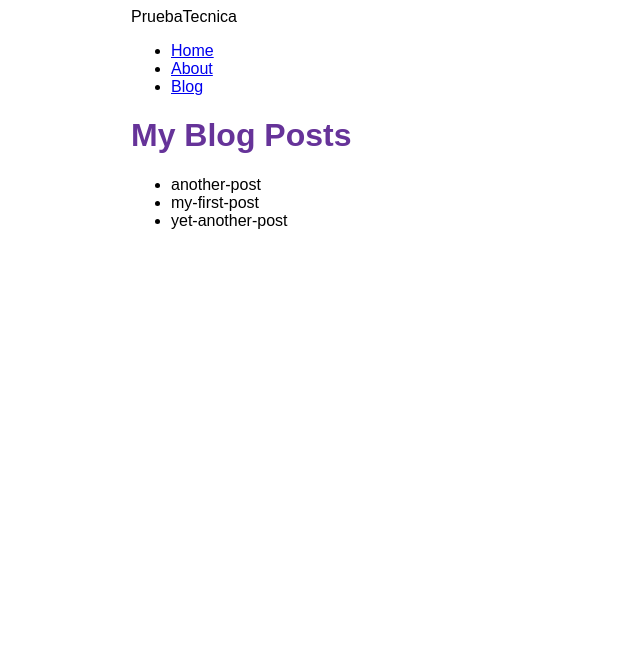
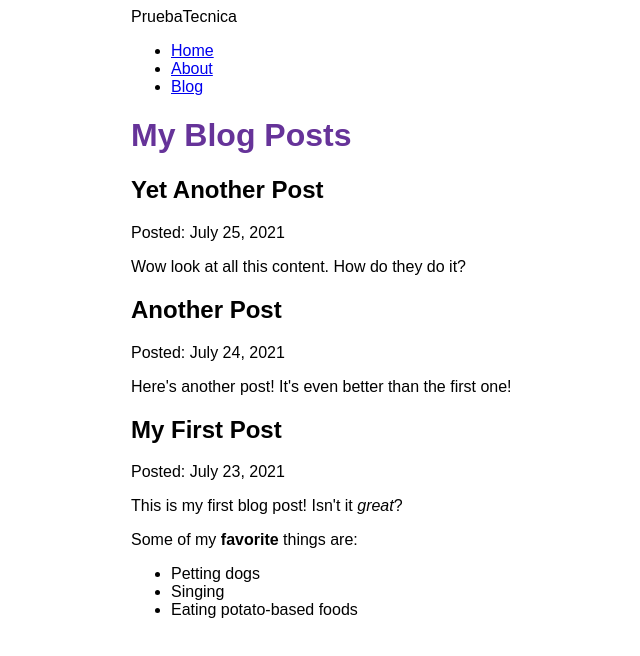
Before and after one commit to David-EV/PruebaTecnicaRGAsesores, a Gatsby site: page /blog in a window 1280 px wide. Shown: the whole page, without its empty margins (259-899 px from the left). Built offline with nearby package versions, Linux system fonts and the light colour scheme; Gatsby itself is replaced by a stand-in of ours.

Commit message:
Finalizacion tutorial 5 Gatsby

```diff
--- a/blog/another-post.mdx
+++ b/blog/another-post.mdx
@@ -0,0 +1,6 @@
+---
+title: "Another Post"
+date: "2021-07-24"
+---
+
+Here's another post! It's even better than the first one!
--- a/blog/my-first-post.mdx
+++ b/blog/my-first-post.mdx
@@ -0,0 +1,12 @@
+---
+title: "My First Post"
+date: "2021-07-23"
+---
+
+This is my first blog post! Isn't it _great_?
+
+Some of my **favorite** things are:
+
+- Petting dogs
+- Singing
+- Eating potato-based foods
--- a/blog/yet-another-post.mdx
+++ b/blog/yet-another-post.mdx
@@ -0,0 +1,6 @@
+---
+title: "Yet Another Post"
+date: "2021-07-25"
+---
+
+Wow look at all this content. How do they do it?
--- a/gatsby-config.js
+++ b/gatsby-config.js
@@ -13,5 +13,6 @@
         path: `${__dirname}/blog`,
       }
     },
+    "gatsby-plugin-mdx",
   ],
 };
--- a/package.json
+++ b/package.json
@@ -15,8 +15,11 @@
     "clean": "gatsby clean"
   },
   "dependencies": {
+    "@mdx-js/mdx": "^1.6.22",
+    "@mdx-js/react": "^1.6.22",
     "gatsby": "^4.0.1",
     "gatsby-plugin-image": "^2.0.0",
+    "gatsby-plugin-mdx": "^3.0.0",
     "gatsby-plugin-sharp": "^4.0.0",
     "gatsby-source-filesystem": "^4.0.0",
     "react": "^17.0.1",
--- a/src/pages/blog.js
+++ b/src/pages/blog.js
@@ -1,27 +1,35 @@
 import * as React from 'react'
 import { graphql } from 'gatsby'
+import { MDXRenderer } from 'gatsby-plugin-mdx'
 import Layout from '../components/layout'
 const BlogPage = ({ data }) => {
     return (
         <Layout pageTitle="My Blog Posts">
-            <ul>
-                {
-                    data.allFile.nodes.map(node => (
-                        <li key={node.name}>
-                            {node.name}
-                        </li>
-                    ))
-                }
-            </ul>
+            {
+                data.allMdx.nodes.map((node) => (
+                    <article key={node.id}>
+                        <h2>{node.frontmatter.title}</h2>
+                        <p>Posted: {node.frontmatter.date}</p>
+                        <MDXRenderer>
+                            {node.body}
+                        </MDXRenderer>
+                    </article>
+                ))
+            }
         </Layout>
     )
 }
 
 export const query = graphql`
   query {
-    allFile {
+    allMdx(sort: {fields: frontmatter___date, order: DESC}) {
       nodes {
-        name
+        frontmatter {
+          date(formatString: "MMMM D, YYYY")
+          title
+        }
+        id
+        body
       }
     }
   }
```
Also changed, not shown: 1 other file.
